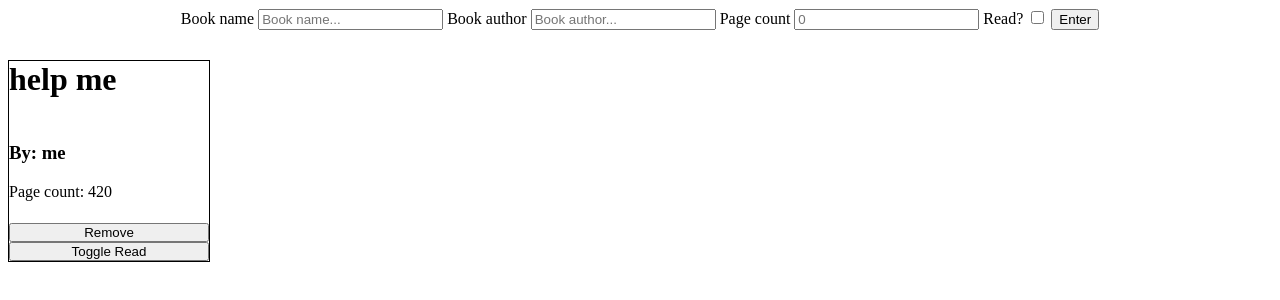
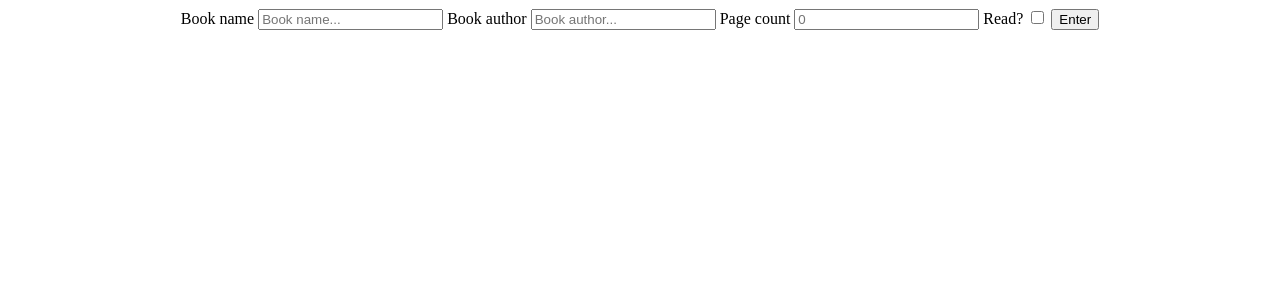
Before and after one commit to cs-cmd/odin-library, a plain HTML site: page index.html in a window 1280 px wide. Drawn offline with Linux system fonts and the light colour scheme.

Commit message:
Replaced testing card, will remove later

```diff
--- a/index.html
+++ b/index.html
@@ -28,14 +28,6 @@
         </div>
     </main>
 
-    <div class="card">
-        <h1 class="title">help me</h1>
-        <h3 class="author">By: me</h3>
-        <p class="page-count">Page count: 420</p>
-        <button class="remove-book-button">Remove</button>
-        <button class="toggle-read-button">Toggle Read</button>
-    </div>
-
     <script src="./src/add-book.js"></script>
 </body>
 </html>
```
